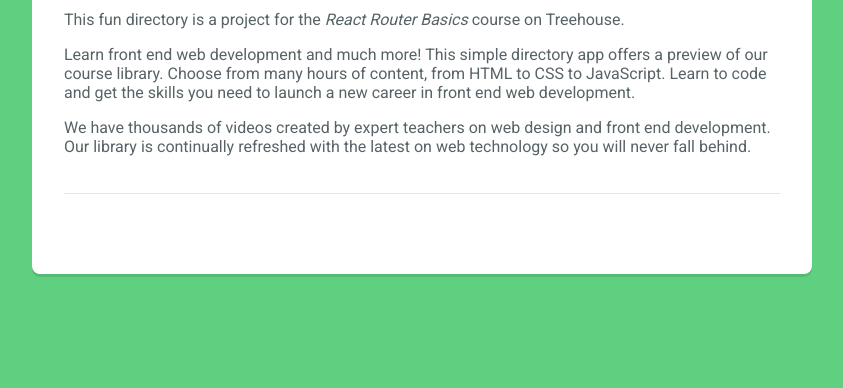
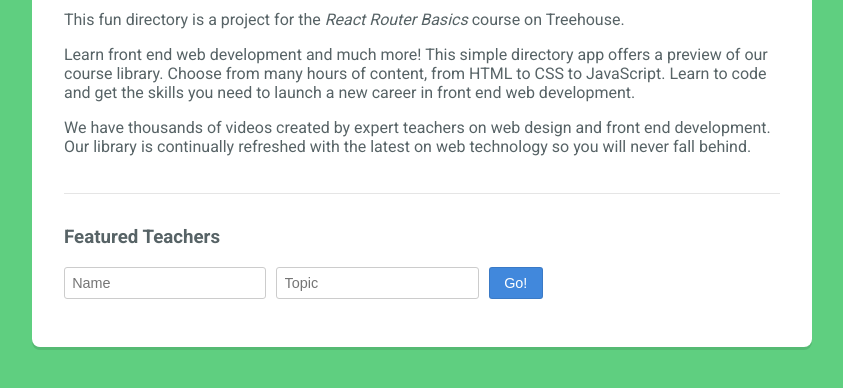
Before and after one commit to Wolf21/React-Route-demo, a React app: page / in a window 1280 px wide. Shown: the part 204-592 px from the top of the page, without its empty margins (218-1061 px from the left). Built offline with nearby package versions, Linux system fonts and the light colour scheme.

Commit message:
update route demo

```diff
--- a/public/index.html
+++ b/public/index.html
@@ -13,7 +13,7 @@
       work correctly both with client-side routing and a non-root public URL.
       Learn how to configure a non-root public URL by running `npm run build`.
     -->
-    <title>Route demo</title>
+    <title>Front End Course Directory</title>
     <link href="https://fonts.googleapis.com/icon?family=Material+Icons" rel="stylesheet">
   </head>
   <body>
--- a/src/components/Home.js
+++ b/src/components/Home.js
@@ -2,13 +2,13 @@ import React, { Component } from 'react';
 
 class Home extends Component {
 
-  // handleSubmit = (e) => {
-  //   e.preventDefault();
-  //   let teacherName = this.name.value;
-  //   let teacherTopic = this.topic.value;
-  //   let path = `teachers/${teacherTopic}/${teacherName}`;
-  //   this.props.history.push(path);
-  // }
+  handleSubmit = (e) => {
+    e.preventDefault();
+    let teacherName = this.name.value;
+    let teacherTopic = this.topic.value;
+    let path = `teachers/${teacherTopic}/${teacherName}`;
+    this.props.history.push(path);
+  }
 
   render() {
     return (
@@ -18,12 +18,12 @@ class Home extends Component {
         <p>Learn front end web development and much more! This simple directory app offers a preview of our course library. Choose from many hours of content, from HTML to CSS to JavaScript. Learn to code and get the skills you need to launch a new career in front end web development.</p>
         <p>We have thousands of videos created by expert teachers on web design and front end development. Our library is continually refreshed with the latest on web technology so you will never fall behind.</p>
         <hr />
-        {/*<h3>Featured Teachers</h3>*/}
-        {/*<form onSubmit={this.handleSubmit}>*/}
-          {/*<input type="text" placeholder="Name" ref={ (input) => this.name = input } />*/}
-          {/*<input type="text" placeholder="Topic" ref={ (input) => this.topic = input } />*/}
-          {/*<button type="submit">Go!</button>*/}
-        {/*</form>*/}
+        <h3>Featured Teachers</h3>
+        <form onSubmit={this.handleSubmit}>
+          <input type="text" placeholder="Name" ref={ (input) => this.name = input } />
+          <input type="text" placeholder="Topic" ref={ (input) => this.topic = input } />
+          <button type="submit">Go!</button>
+        </form>
       </div>
     );
   }
```
Also changed, not shown: 1 other file.
